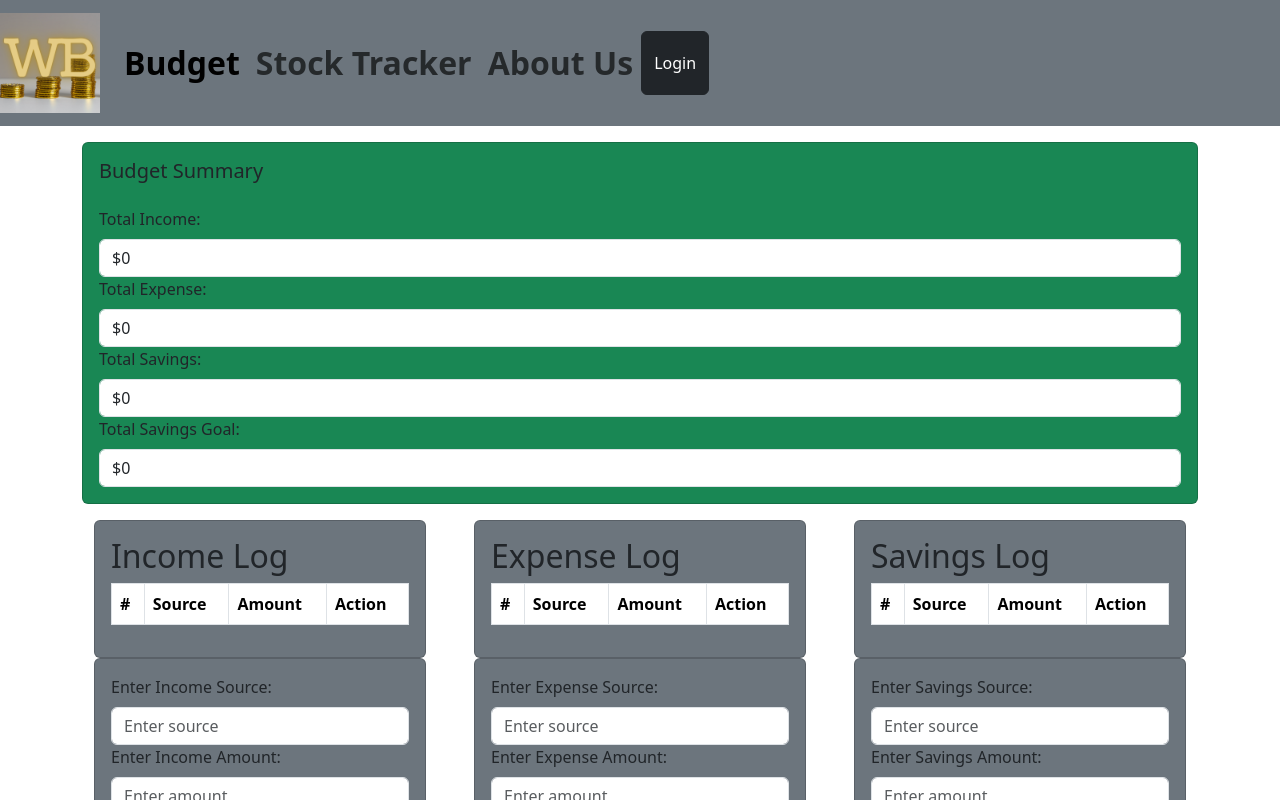
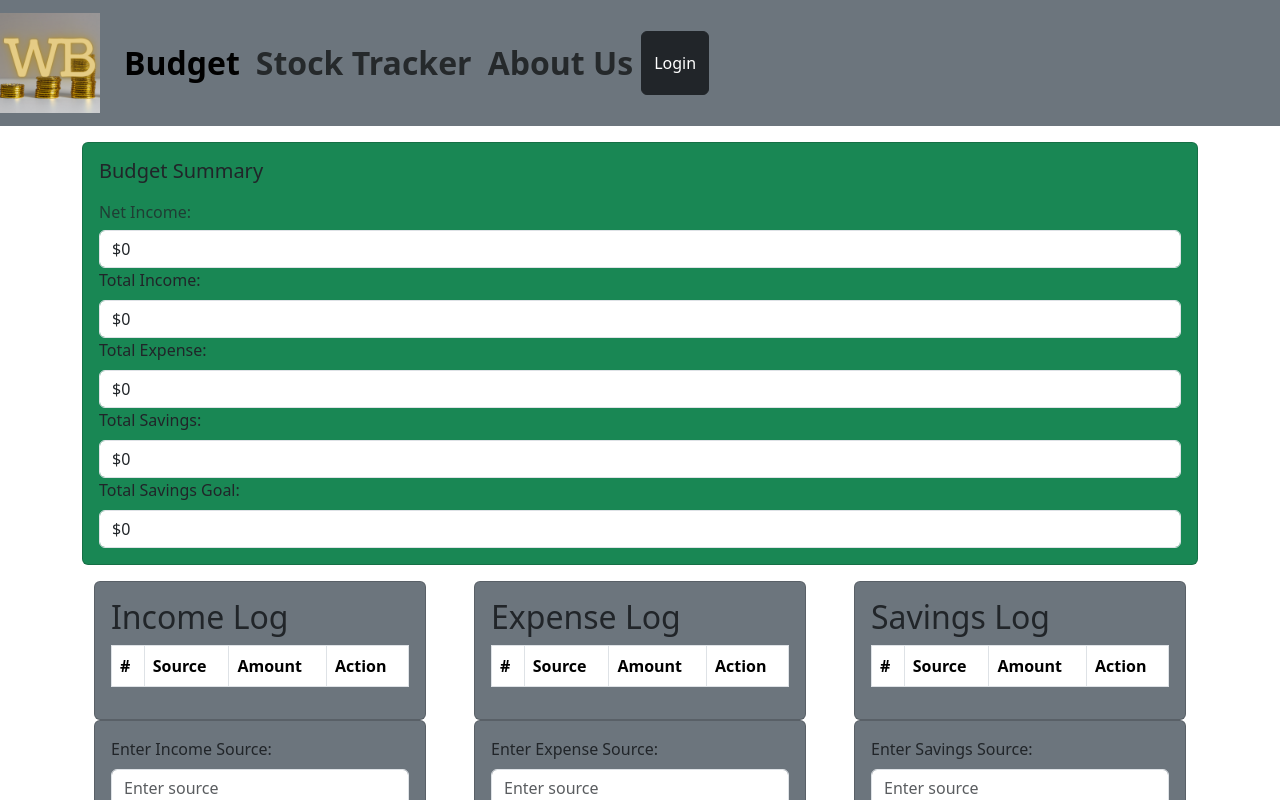
Before and after one commit to nba251522/Wealth-Builder, a React (Create React App) app in the folder client/: page / in a window 1280 px wide. Shown: the top 800 px of the page. Built offline with nearby package versions, Linux system fonts and the light colour scheme.

Commit message:
Added Net Income to Budget.jsx

```diff
--- a/client/src/components/Budget.jsx
+++ b/client/src/components/Budget.jsx
@@ -1,15 +1,21 @@
-import React, { useState } from 'react';
+import React, { useState, useEffect } from 'react';
 import { Container, Row, Col, Card, Form } from 'react-bootstrap';
 import Expense from './budgetinfo/Expense';
 import Income from './budgetinfo/Income';
 import Savings from './budgetinfo/Savings';
 import SavingsGoal from './budgetinfo/SavingsGoal';
 
+
 const Budget = () => {
     const [totalIncome, setTotalIncome] = useState(0);
     const [totalExpense, setTotalExpense] = useState(0);
     const [totalSavings, setTotalSavings] = useState(0);
     const [totalSavingsGoal, setTotalSavingsGoal] = useState(0);
+    const [netIncome, setNetIncome] = useState(0);
+
+    useEffect(() => {
+        setNetIncome(totalIncome - totalExpense);
+    }, [totalIncome, totalExpense]);
 
     const handleIncomeChange = (amount) => {
         setTotalIncome(amount);
@@ -34,6 +40,8 @@ const Budget = () => {
                     <Card className="bg-success">
                         <Card.Body>
                             <Card.Title className="mb-4">Budget Summary</Card.Title>
+                            <Card.Subtitle className="mb-2 text-muted">Net Income:</Card.Subtitle>
+                            <Form.Control type="text" value={`$${netIncome}`} readOnly />
                             <Form.Group controlId="totalIncome">
                                 <Form.Label>Total Income:</Form.Label>
                                 <Form.Control type="text" value={`$${totalIncome}`} readOnly />
```
